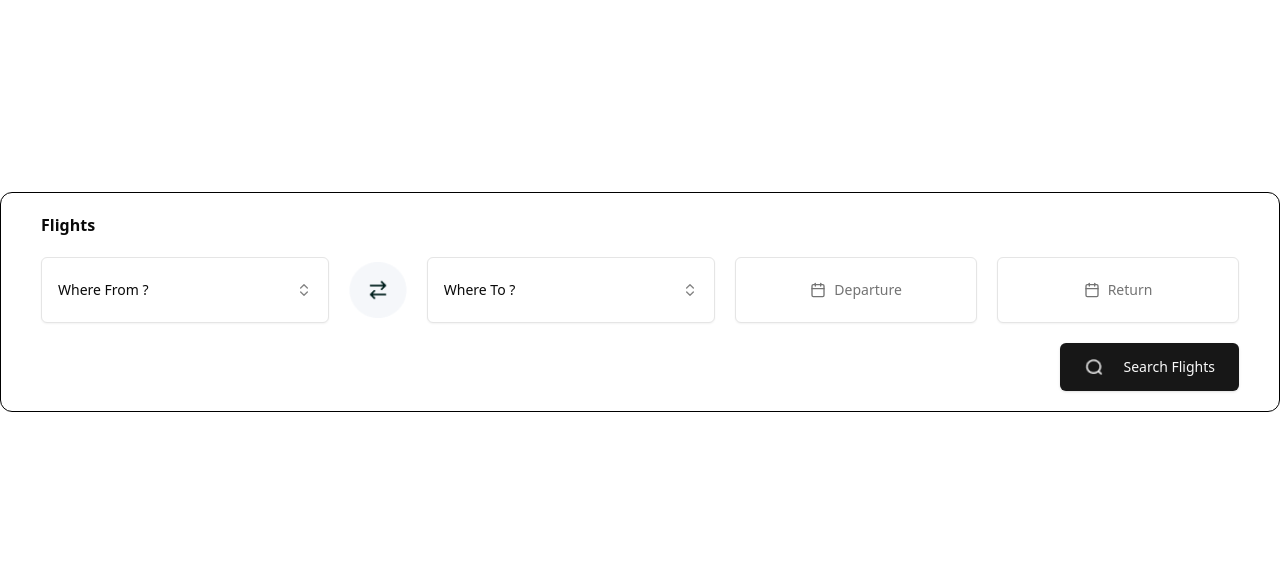
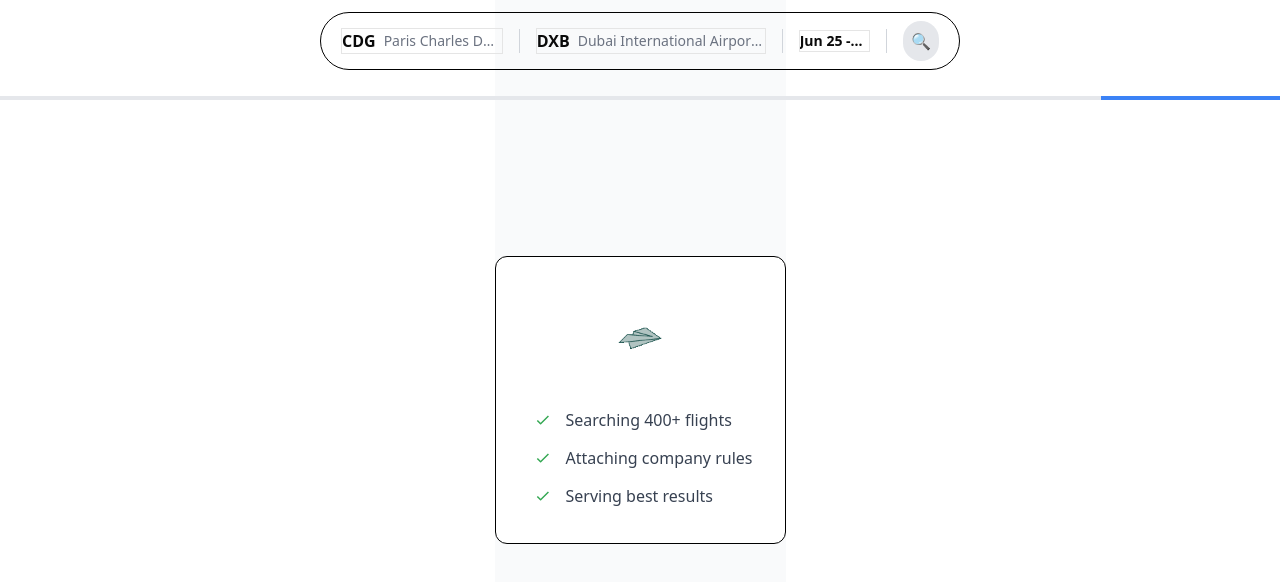
Before and after one commit to Vikash-thak12/Flight_Search_Page, a Next.js app: page / in a window 1280 px wide. Shown: the top 582 px of the page. Built offline with nearby package versions, Linux system fonts and the light colour scheme.

Commit message:
Wokring on dashboard Page

```diff
--- /dev/null
+++ b/app/(routes)/dashboard/page.tsx
@@ -0,0 +1,13 @@
+'use client'
+import { UpperBar } from '@/components/Loading'
+import React from 'react'
+
+const DashboardPage = () => {
+  return (
+    <div>
+      <UpperBar />
+    </div>
+  )
+}
+
+export default DashboardPage
--- a/components/FirstPage.tsx
+++ b/components/FirstPage.tsx
@@ -4,15 +4,20 @@ import { ComboboxDemo } from "../components/ui/Dropdown"
 import { DatePickerDemo } from './ui/DatePicker'
 import { Button } from './ui/button'
 import Image from 'next/image'
-import LoadingPage, { LoadingBar } from './Loading'
+import LoadingPage, { LoadingBar, UpperBar } from './Loading'
 import { useToast } from '@/hooks/use-toast'
-import { Select } from './ui/select'
+
+type Airport = {
+  city: string;
+  code: string;
+  name: string;
+};
 
 
 const FirstPage = () => {
-  const [isloading, setIsloading] = useState(false)
-  const [from, setFrom] = useState('');
-  const [to, setTo] = useState('')
+  const [isloading, setIsloading] = useState(true)
+  const [from, setFrom] = useState<Airport | null>(null);
+  const [to, setTo] = useState<Airport | null>(null);
   const [departure, setDeparture] = useState<Date | null>(null);
   const [destination, setDestination] = useState<Date | null>(null);
   const { toast } = useToast();
@@ -38,6 +43,7 @@ const FirstPage = () => {
 
   return isloading ?
     <>
+      <UpperBar />
       <LoadingBar />
       <LoadingPage />
     </> : (
--- a/components/Loading.tsx
+++ b/components/Loading.tsx
@@ -1,9 +1,23 @@
 import Image from 'next/image'
+import { useEffect, useState } from 'react';
 
 const LoadingPage = () => {
+
+    const [steps, setSteps] = useState([false, false, false]);
+
+    useEffect(() => {
+        const timers = [
+            setTimeout(() => setSteps([true, false, false]), 500), // Step 1 after 2s
+            setTimeout(() => setSteps([true, true, false]), 1000), // Step 2 after 4s
+            setTimeout(() => setSteps([true, true, true]), 3000),  // Step 3 after 6s
+        ];
+
+        return () => timers.forEach(timer => clearTimeout(timer));
+    }, []);
+
     return (
         <div className="flex items-center justify-center min-h-screen bg-gray-50">
-      <div className="p-8 bg-white rounded-xl shadow-lg flex flex-col items-center space-y-4">
+            <div className="p-8 bg-white rounded-xl flex flex-col items-center space-y-4 border border-black">
                 <Image
                     src="/loading.png"
                     alt="Loading icon"
@@ -12,16 +26,34 @@ const LoadingPage = () => {
                 />
                 <ul className="space-y-2">
                     <li className="flex items-center space-x-2">
-            <span className="text-green-600">✔️</span>
-            <span>Searching 400+ flights</span>
+                        {steps[0] ? (
+                            <span>
+                                <Image src={"/tick.svg"} alt='Tick' width={30} height={30} />
+                            </span>
+                        ) : (
+                            <div className="h-4 w-4 border-2 border-t-transparent border-gray-900 rounded-full animate-spin"></div>
+                        )}
+                        <span className="text-gray-700 font-medium">Searching 400+ flights</span>
                     </li>
                     <li className="flex items-center space-x-2">
-            <span className="text-green-600">✔️</span>
-            <span>Attaching company rules</span>
+                        {steps[1] ? (
+                            <span>
+                                <Image src={"/tick.svg"} alt='Tick' width={30} height={30} />
+                            </span>
+                        ) : (
+                            <div className="h-4 w-4 border-2 border-t-transparent border-gray-900 rounded-full animate-spin"></div>
+                        )}
+                        <span className="text-gray-700 font-medium">Attaching company rules</span>
                     </li>
                     <li className="flex items-center space-x-2">
-            <div className="animate-spin rounded-full h-4 w-4 border-b-2 border-gray-900"></div>
-            <span>Serving best results</span>
+                        {steps[2] ? (
+                            <span>
+                                <Image src={"/tick.svg"} alt='Tick' width={30} height={30} />
+                            </span>
+                        ) : (
+                            <div className="h-4 w-4 border-2 border-t-transparent border-gray-900 rounded-full animate-spin"></div>
+                        )}
+                        <span className="text-gray-700 font-medium">Serving best results</span>
                     </li>
                 </ul>
             </div>
@@ -32,9 +64,49 @@ const LoadingPage = () => {
 export default LoadingPage;
 
 
+export const UpperBar = () => {
+    return (
+        <div className="fixed top-3 left-0 w-full flex">
+            <div className='flex items-center justify-between px-5 py-2 w-[50%] border border-black mx-auto rounded-full'>
+                {/* First Section: Departure */}
+                <div className="flex items-center space-x-2 border">
+                    <span className="font-bold">CDG</span>
+                    <span className="text-sm text-gray-500 line-clamp-1">Paris Charles De Gaulle</span>
+                </div>
+
+                {/* Divider */}
+                <div className="mx-4 border-l border-gray-300 h-6"></div>
+
+                {/* Second Section: Destination */}
+                <div className="flex items-center space-x-2 border">
+                    <span className="font-bold">DXB</span>
+                    <span className="text-sm text-gray-500 line-clamp-1">Dubai International Airport Chennai</span>
+                </div>
+
+                {/* Divider */}
+                <div className="mx-4 border-l border-gray-300 h-6"></div>
+
+                {/* Date Section */}
+                <div className="flex items-center space-x-2 border">
+                    <span className="text-sm font-semibold line-clamp-1">Jun 25 - Jul 2</span>
+                </div>
+
+                <div className="mx-4 border-l border-gray-300 h-6"></div>
+                {/* Search Icon */}
+                <div className="    bg-gray-200 p-2 rounded-full cursor-pointer hover:bg-gray-300">
+                    🔍
+                </div>
+
+            </div>
+
+        </div>
+
+    )
+}
+
 export const LoadingBar = () => {
     return (
-      <div className="fixed top-20 left-0 w-full h-1 bg-gray-200 overflow-hidden z-50">
+        <div className="fixed top-24 left-0 w-full h-1 bg-gray-200 overflow-hidden z-50">
             <div
                 className="absolute h-full bg-blue-500"
                 style={{
```
Also changed, not shown: public/tick.svg (added). Lines whose indentation alone changed are shown as unchanged.
